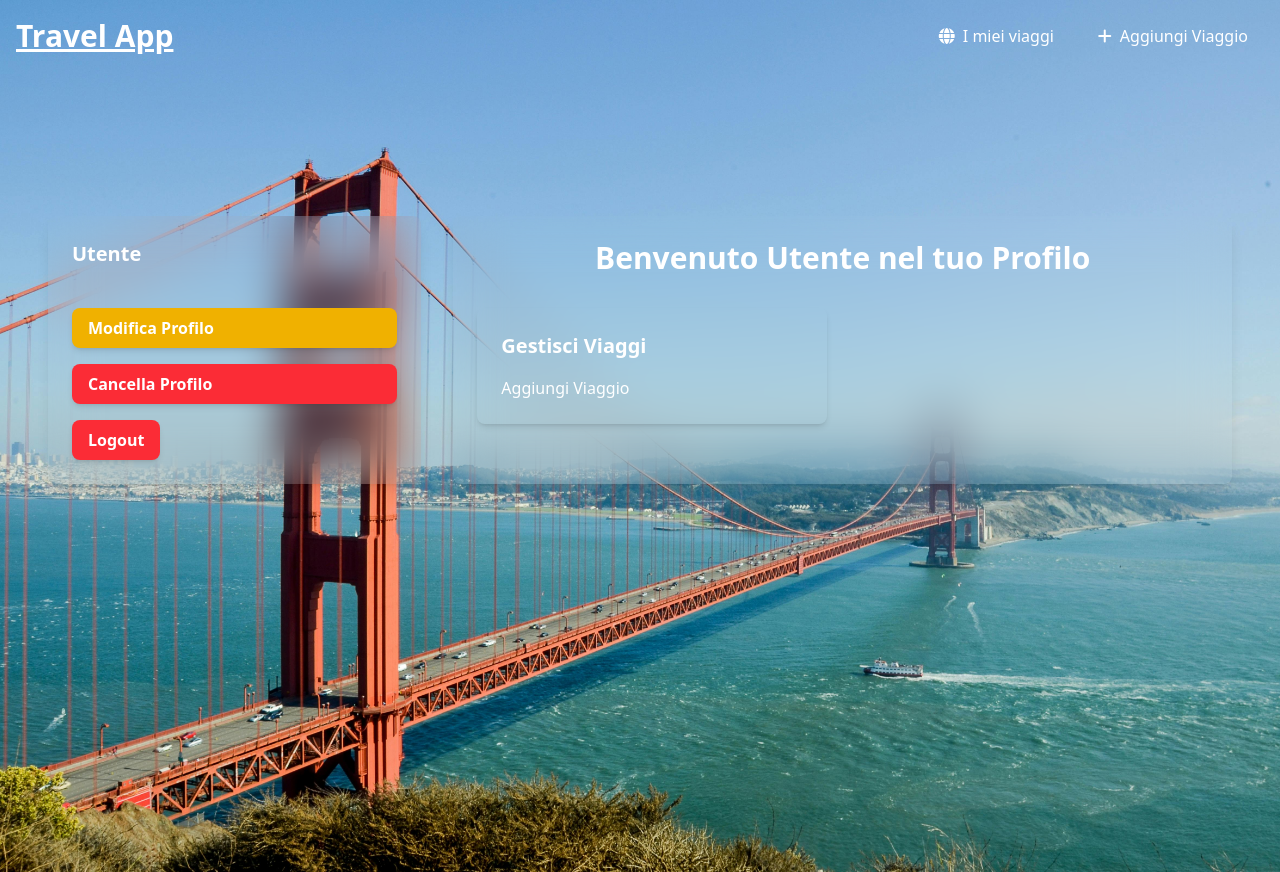
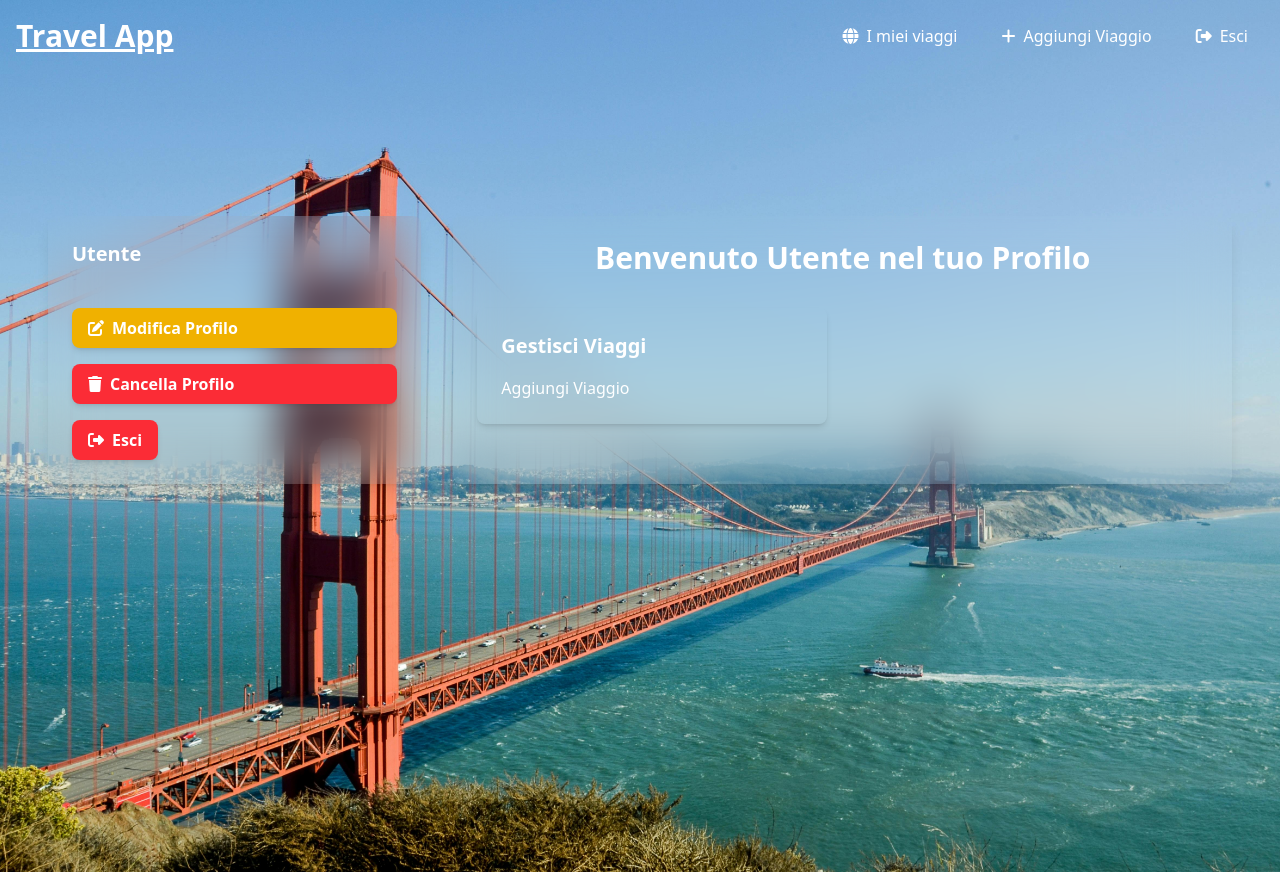
Before and after one commit to albertostizzoli/fastapi-react-travelapp, a React (Vite) app in the folder frontend/: page /profile in a window 1280 px wide. Built offline with nearby package versions, Linux system fonts and the light colour scheme.

Commit message:
system responsive in home page and added link and function of logout

```diff
--- a/frontend/src/components/Header.jsx
+++ b/frontend/src/components/Header.jsx
@@ -7,6 +7,7 @@ function Header() {
   const isHome = path === "/";
   const isTravels = path === "/travels";
   const isAdd = path === "/add";
+  const isProfile = path === "/profile";
 
   return (
     <nav
@@ -21,6 +22,16 @@ function Header() {
             className="px-4 py-2 flex items-center gap-2 font-medium hover:underline">
             <span><i className="fa-solid fa-user"></i></span>
             Area Personale
+          </Link>
+        )}
+
+        {/* Profilo ovunque tranne in Home e /profile */}
+        {!isHome && !isProfile && (
+          <Link
+            to="/profile"
+            className="px-4 py-2 flex items-center gap-2 font-medium hover:underline">
+            <span><i className="fa-solid fa-user"></i></span>
+            Profilo
           </Link>
         )}
 
@@ -43,6 +54,16 @@ function Header() {
             Aggiungi Viaggio
           </Link>
         )}
+
+        { /* Pulsante Esci ovunque tranne in Home */}
+        {!isHome && (
+          <Link
+            to="/"
+            className="px-4 py-2 flex items-center gap-2 font-medium hover:underline">
+            <span><i class="fa-solid fa-right-from-bracket"></i></span>
+            Esci
+          </Link>
+        )}
       </div>
     </nav>
   );
--- a/frontend/src/components/Sidebar.jsx
+++ b/frontend/src/components/Sidebar.jsx
@@ -10,6 +10,7 @@ function Sidebar() {
   const isHome = path === "/";
   const isTravels = path === "/travels";
   const isAdd = path === "/add";
+  const isProfile = path === "/profile";
 
   const toggleSidebar = () => {
     setSidebarOpen(!isSidebarOpen);
@@ -52,9 +53,19 @@ function Sidebar() {
             <Link
               to="/user"
               onClick={toggleSidebar}
-              className="text-white px-4 py-2 flex items-center gap-2 font-medium hover:underline">
+              className="text-white text-lg px-4 py-2 flex items-center gap-2 font-medium hover:underline">
               <span><i className="fa-solid fa-user"></i></span>
               Area Personale
+            </Link>
+          )}
+
+          {/* Profilo ovunque tranne in Home e /profile */}
+          {!isHome && !isProfile && (
+            <Link
+              to="/profile"
+              className="text-white text-lg px-4 py-2 flex items-center gap-2 font-medium hover:underline">
+              <span><i className="fa-solid fa-user"></i></span>
+              Profilo
             </Link>
           )}
 
@@ -63,7 +74,7 @@ function Sidebar() {
             <Link
               to="/travels"
               onClick={toggleSidebar}
-              className="text-white text-lg font-medium hover:underline flex items-center gap-2">
+              className="text-white text-lg px-4 py-2 flex items-center gap-2 font-medium hover:underline">
               <i className="fa-solid fa-globe"></i>
               I miei viaggi
             </Link>
@@ -74,9 +85,19 @@ function Sidebar() {
             <Link
               to="/add"
               onClick={toggleSidebar}
-              className="text-white text-lg font-medium hover:underline flex items-center gap-2">
+              className="text-white text-lg px-4 py-2 flex items-center gap-2 font-medium hover:underline">
               <i className="fa-solid fa-plus"></i>
               Aggiungi Viaggio
+            </Link>
+          )}
+
+          { /* Pulsante Esci ovunque tranne in Home */}
+          {!isHome && (
+            <Link
+              to="/"
+              className="text-white text-lg px-4 py-2 flex items-center gap-2 font-medium hover:underline">
+              <span><i class="fa-solid fa-right-from-bracket"></i></span>
+              Esci
             </Link>
           )}
         </motion.div>
--- a/frontend/src/pages/HomePage.jsx
+++ b/frontend/src/pages/HomePage.jsx
@@ -51,7 +51,7 @@ function HomePage() {
 
         return (
             <motion.h2
-                className="text-3xl font-bold mb-4 text-gray-900"
+                className="text-3xl font-bold mb-4 text-gray-900 break-words"
                 variants={container}
                 initial="hidden"
                 whileInView="visible">
@@ -68,7 +68,7 @@ function HomePage() {
     return (
         <div className="bg-gradient-to-b from-blue-400 via-white to-orange-400 font-sans overflow-y-auto overflow-x-hidden">
             {/* Section 1 */}
-            <section className="grid grid-cols-1 md:grid-cols-2 gap-8 p-10 items-center">
+            <section className="grid grid-cols-1 md:grid-cols-2 gap-8 p-7 items-center">
                 <div>
                     <Typewriter text="Conserva i tuoi ricordi di viaggio" />
                     <motion.p className="text-gray-700 mb-4 text-justify" variants={firstBlock} initial="initial" whileInView="animate">
@@ -89,7 +89,7 @@ function HomePage() {
             </section>
 
             {/* Section 2 */}
-            <section className="grid grid-cols-1 md:grid-cols-2 gap-8 p-10 items-center">
+            <section className="grid grid-cols-1 md:grid-cols-2 gap-8 p-7 items-center">
                 <motion.img
                     src="/images/amalfi_2.jpg"
                     alt="Costiera Amalfitana"
@@ -109,7 +109,7 @@ function HomePage() {
             </section>
 
             {/* Section 3 */}
-            <section className="grid grid-cols-1 md:grid-cols-2 gap-8 p-10 items-center">
+            <section className="grid grid-cols-1 md:grid-cols-2 gap-8 p-7 items-center">
                 <div>
                     <Typewriter text="Un diario solo per te" />
                     <motion.p className="text-gray-700 mb-4 text-justify" variants={firstBlock} initial="initial" whileInView="animate">
@@ -129,7 +129,7 @@ function HomePage() {
             </section>
 
             {/* Section 4 */}
-            <section className="grid grid-cols-1 md:grid-cols-2 gap-8 p-10 items-center">
+            <section className="grid grid-cols-1 md:grid-cols-2 gap-8 p-7 items-center">
                 <motion.img
                     src="/images/hollywood.jpg"
                     alt="Hollywood"
@@ -137,7 +137,7 @@ function HomePage() {
                     variants={firstBlock} initial="initial" whileInView="animate"
                 />
                 <div>
-                    <Typewriter text="Il prossimo viaggio scelto per te" />
+                    <Typewriter text="Il tuo viaggio scelto per te" />
                     <motion.p className="text-gray-700 mb-4 text-justify" variants={secondBlock} initial="initial" whileInView="animate">
                         Grazie all’<strong>intelligenza artificiale</strong>, l’app può suggerirti la prossima
                         <strong> destinazione</strong> ideale in base ai tuoi viaggi passati, preferenze e interessi.
--- a/frontend/src/pages/ProfilePage.jsx
+++ b/frontend/src/pages/ProfilePage.jsx
@@ -1,9 +1,10 @@
 import { useState, useEffect } from "react";
 import axios from "axios";
-import { Link } from "react-router-dom";
+import { Link, useNavigate } from "react-router-dom";
 
 function ProfilePage() {
     const [user, setUser] = useState(null); // stato per i dati utente
+    const navigate = useNavigate(); // per la navigazione
 
     // uso lo useEffect per ottenere i dati dell'utente
     useEffect(() => {
@@ -15,6 +16,14 @@ function ProfilePage() {
             .then((res) => setUser(res.data)) // aggiorna lo stato con i dati ricevuti
             .catch((err) => console.error(err)); // gestisce errori
     }, []);
+
+    // funzione per il logout
+    const handleLogout = () => {
+        localStorage.removeItem('user');
+
+        // Reindirizza alla Home Page
+        navigate('/');
+    };
 
     return (
         <div className="flex flex-col min-h-screen bg-transparent text-white p-8">
@@ -44,17 +53,21 @@ function ProfilePage() {
                         </div>
                         <ul className="space-y-4">
                             <li className="flex items-center py-2 px-4 bg-yellow-500 text-white font-bold rounded-lg shadow-md hover:bg-yellow-400 transition duration-300">
+                                <i className="fa-solid fa-edit mr-2"></i>
                                 Modifica Profilo
                             </li>
 
                             <li className="flex items-center py-2 px-4 bg-red-500 text-white font-bold rounded-lg shadow-md hover:bg-red-400 transition duration-300">
+                                <i className="fa-solid fa-trash mr-2 "></i>
                                 Cancella Profilo
                             </li>
 
                             <li>
                                 <button
+                                    onClick={handleLogout}
                                     className="flex items-center py-2 px-4 bg-red-500 text-white font-bold rounded-lg shadow-md hover:bg-red-600 transition duration-300">
-                                    Logout
+                                    <span><i class="fa-solid fa-right-from-bracket mr-2"></i></span>
+                                    Esci
                                 </button>
                             </li>
                         </ul>
@@ -76,7 +89,7 @@ function ProfilePage() {
                                         <Link
                                             to="/add"
                                             className="flex items-center hover:text-teal-400">
-                                           Aggiungi Viaggio
+                                            Aggiungi Viaggio
                                         </Link>
                                     </li>
                                 </ul>
```
